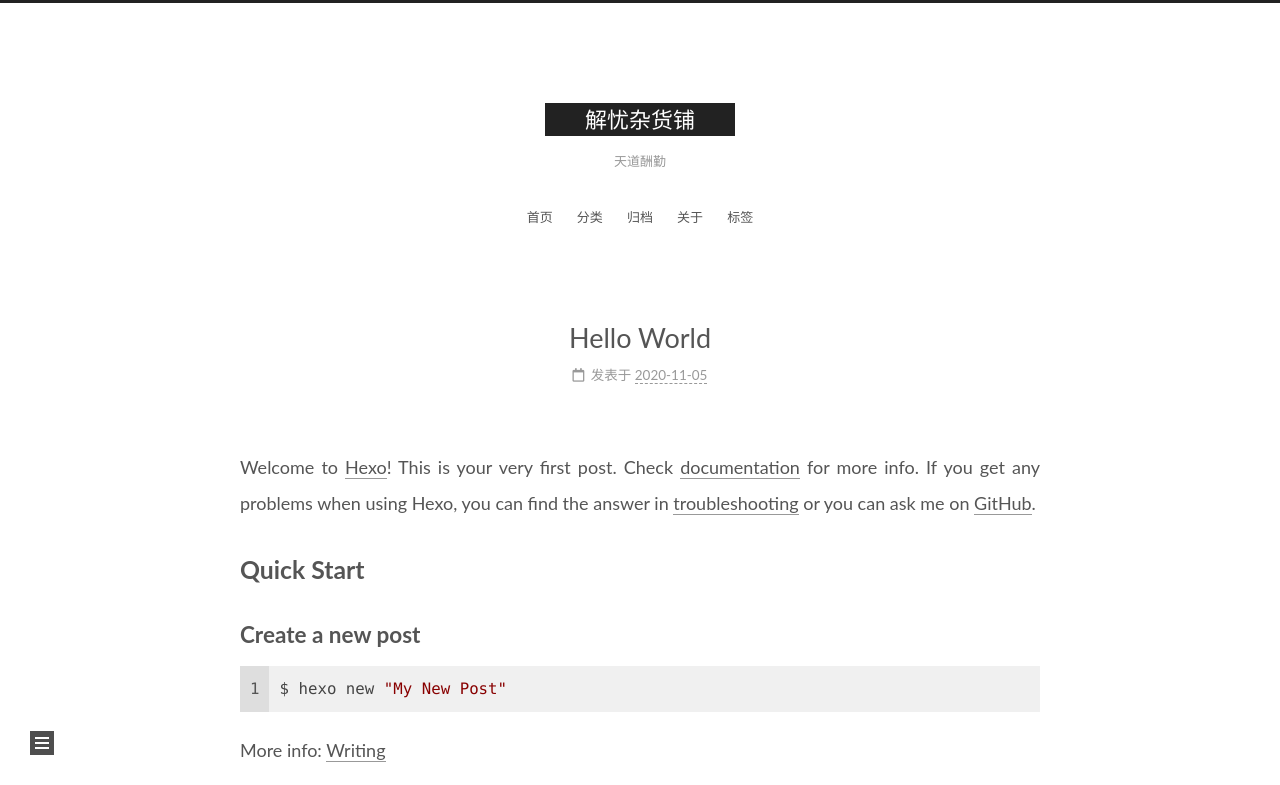
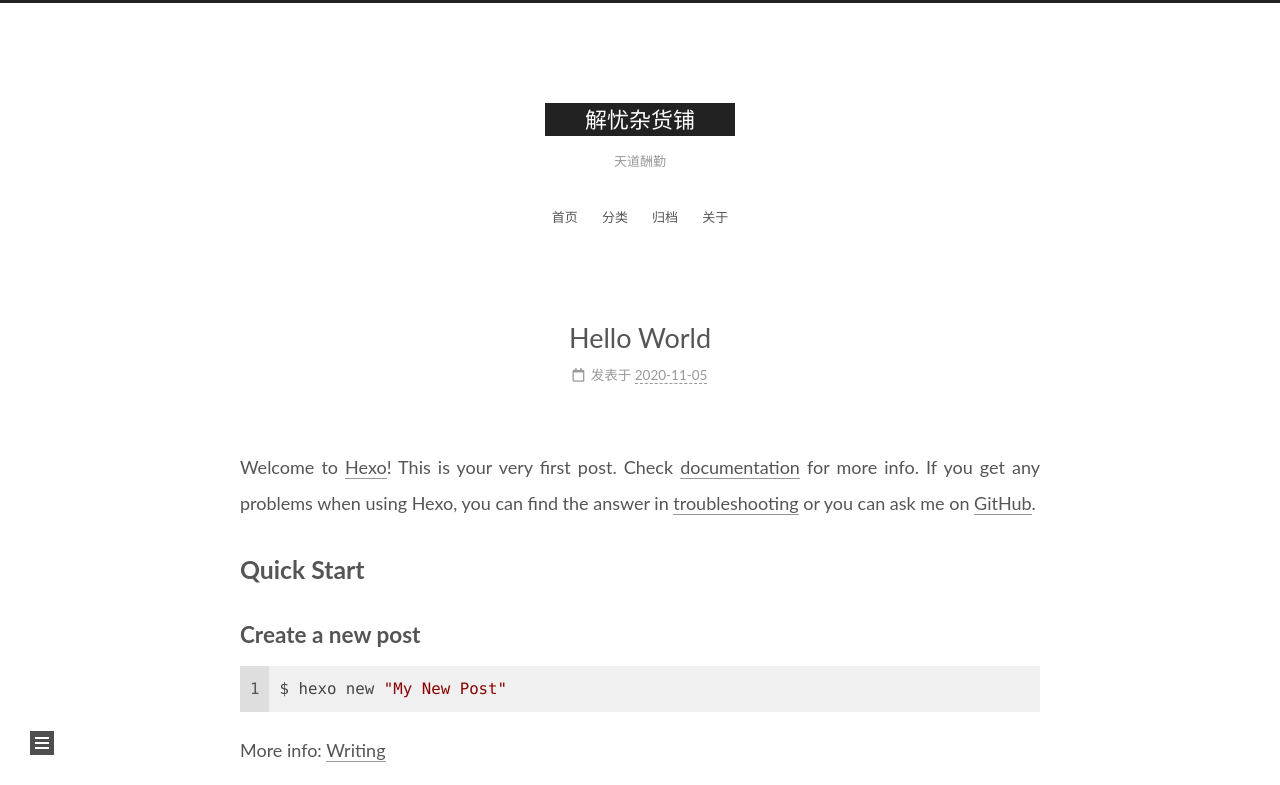
Before and after one commit to SimonsLiu/SimonsLiu.github.io, a plain HTML site: page 2020/11/05/hello-world/index.html in a window 1280 px wide. Shown: the top 785 px of the page. Drawn offline with nearby package versions, Linux system fonts and the light colour scheme.

Commit message:
Site updated: 2020-11-06 14:36:54

```diff
--- a/2020/11/05/hello-world/index.html
+++ b/2020/11/05/hello-world/index.html
@@ -147,11 +147,6 @@
         <li class="menu-item menu-item-about">
 
     <a href="/about/" rel="section">关于</a>
-
-  </li>
-        <li class="menu-item menu-item-tags">
-
-    <a href="/tags/" rel="section">标签</a>
 
   </li>
   </ul>
```
Also changed, not shown: archives/2020/11/index.html (+0 -5 lines), archives/2020/index.html (+0 -5 lines), archives/index.html (+0 -5 lines), index.html (+0 -5 lines).
